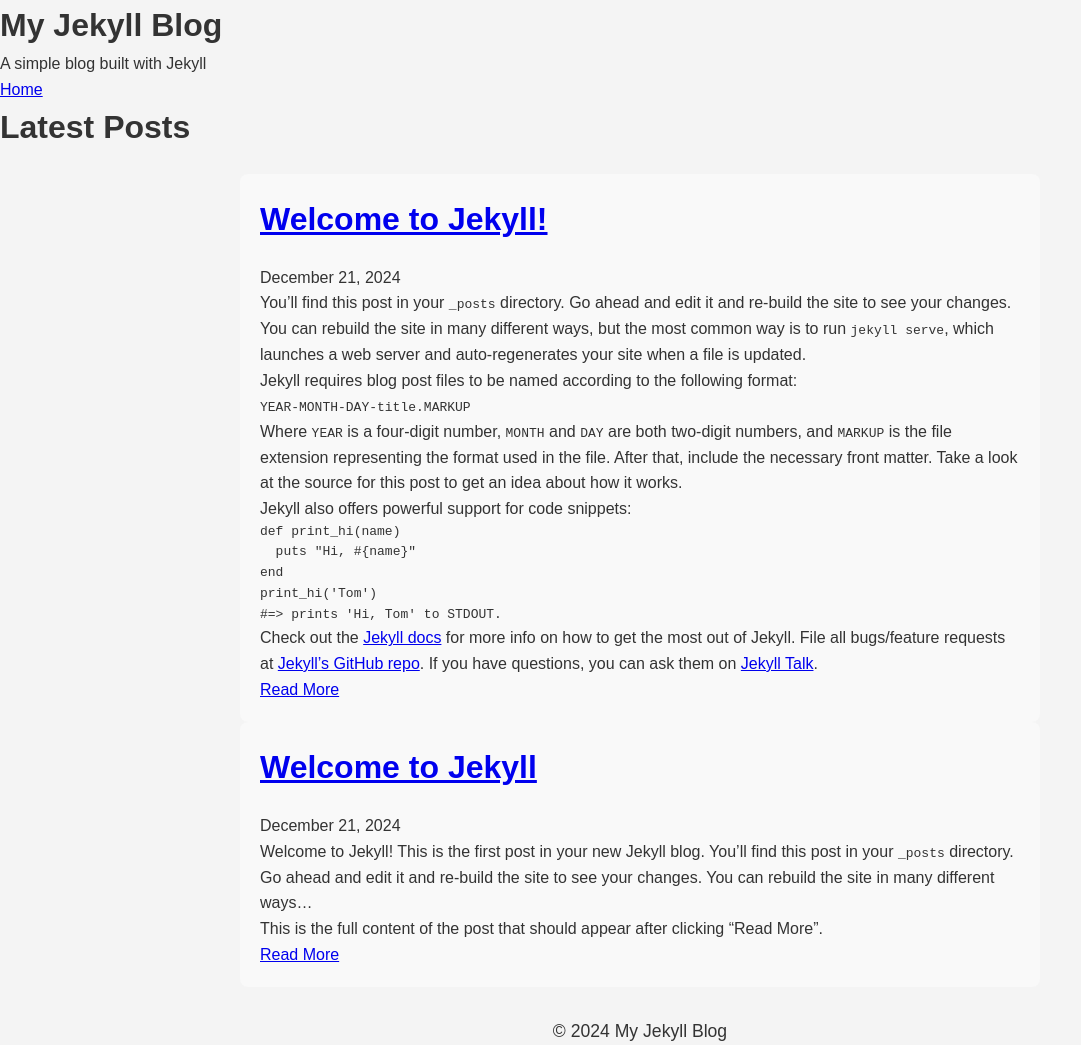
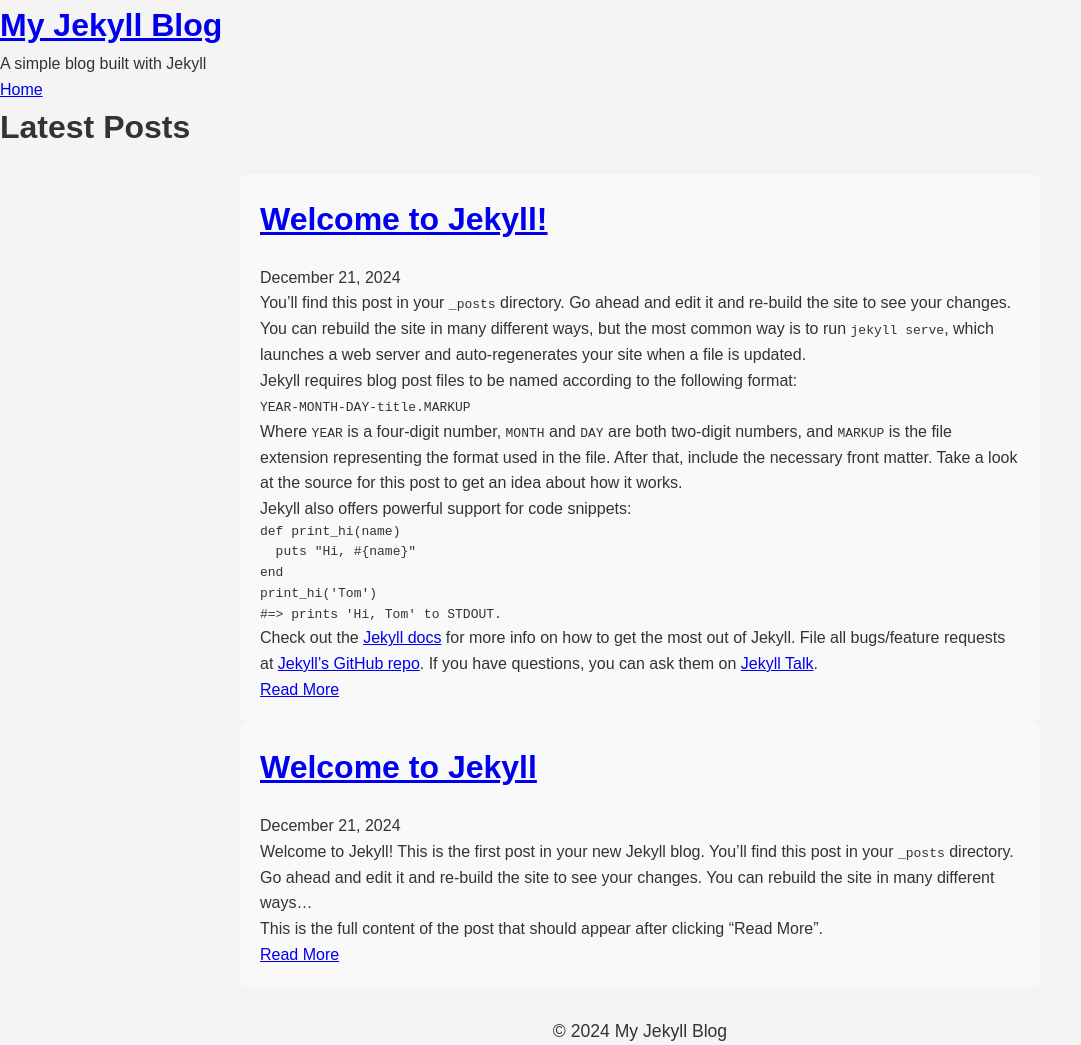
Before and after one commit to Hike-projects/Blogpage, a Jekyll site: the page built from index.markdown, in a window 1280 px wide. Shown: the whole page, without its empty margins (0-1081 px from the left). Built offline with Jekyll 4.4.1, drawn with Linux system fonts in a browser that asks for light colours.

Commit message:
Update default.html

```diff
--- a/_layouts/default.html
+++ b/_layouts/default.html
@@ -3,37 +3,22 @@
 <head>
     <meta charset="UTF-8">
     <meta name="viewport" content="width=device-width, initial-scale=1.0">
-  <title>{{ page.title }}</title>
+    <title>{{ page.title }} - {{ site.title }}</title>
     <link rel="stylesheet" href="{{ '/assets/css/style.css' | relative_url }}">
 </head>
 <body>
     <header>
-    <h1>{{ site.title }}</h1>
+        <h1><a href="{{ site.baseurl }}/">{{ site.title }}</a></h1>
         <p>{{ site.description }}</p>
         <nav>
-      <a href="{{ site.baseurl }}/">Home</a>
+            <ul>
+                <li><a href="{{ site.baseurl }}/">Home</a></li>
+            </ul>
         </nav>
     </header>
 
     <main>
-    {% if page.layout == "post" %}
-      <article>
-        <header>
-          <h1>{{ page.title }}</h1>
-          <p class="date">{{ page.date | date: "%B %d, %Y" }}</p>
-        </header>
-
-        <div class="content">
-          {{ content }} <!-- Show the full content for posts -->
-        </div>
-
-        <footer>
-          <p><a href="{{ site.baseurl }}/">Back to Home</a></p>
-        </footer>
-      </article>
-    {% else %}
         {{ content }}
-    {% endif %}
     </main>
 
     <footer>
```
Lines whose indentation alone changed are shown as unchanged.
